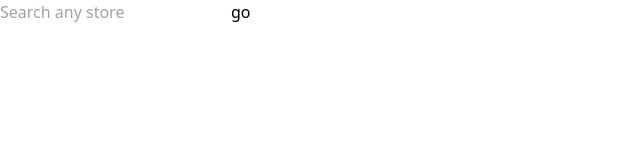
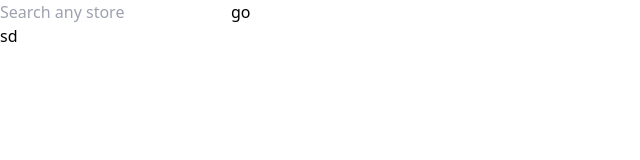
Before and after one commit to Amir2210/chiwawa, a React (Vite) app: page / in a window 1280 px wide. Shown: the top 160 px of the page, without its empty margins (0-640 px from the left). Built offline with nearby package versions, Linux system fonts and the light colour scheme.

Commit message:
Add StoreList cmp

```diff
--- a/src/components/MainContent.jsx
+++ b/src/components/MainContent.jsx
@@ -1,7 +1,9 @@
+import { StoreLists } from "./StoreList";
+
 export function MainContent() {
   return (
     <main className="grid grid-cols-3 h-screen bg-gray-100 container mx-auto gap-4 p-4">
-
+        <StoreLists />
     </main>
   );
 }
--- /dev/null
+++ b/src/components/StoreList.jsx
@@ -0,0 +1,7 @@
+export function StoreLists() {
+  return (
+    <ul>
+      <li>sd</li>
+    </ul>
+  );
+}
```
